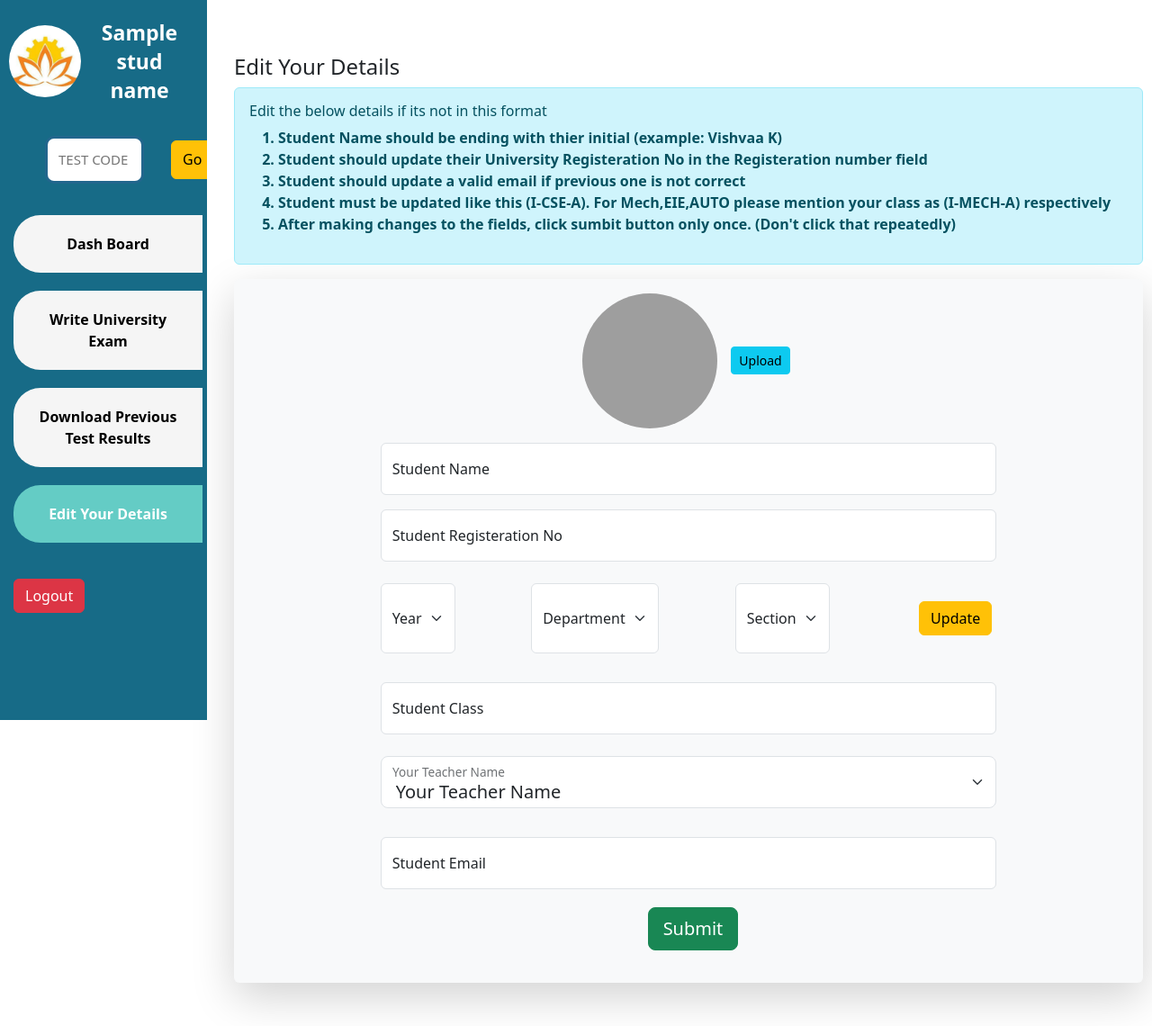
After one commit to vishvaa-vsk/Quiz-App, a Flask app: template src/templates/edit_user_details.html in a window 1280 px wide. The commit adds this page. Shown: the whole page at 90% size. Run offline with Flask 3, Linux system fonts and the light colour scheme; the template is opened without the code that fills it: most values are stand-ins (such as "Sample title", 1, 10 or a date in 2020); grey boxes are pictures that could not be loaded.

Commit message:
ADDING MBA DEPT
Added MBA Choice in signup.html and edit_user_details.html

```diff
--- /dev/null
+++ b/src/templates/edit_user_details.html
@@ -0,0 +1,199 @@
+{% extends "dashBase.html" %}
+
+{% block title %}VEC Quiz App{% endblock %}
+{% block customCSS %}
+<link rel="stylesheet" href="{{ url_for('static',filename='studDashboard.css') }}">
+{% endblock %}
+
+{% block dashContent %}
+    <div class="sidebar">
+        <div class="studBanner">
+            <img src="{{ url_for('static',filename='VEC-logo.png') }}" alt="logo" class="clgLogo">
+            <h6 class="studName">{{studName}}</h6>
+        </div>
+
+        <div class="d-flex justify-content-evenly">
+            <input type="text" name="testCode" id="testCode" placeholder="TEST CODE" onkeydown="writeTest(this)">
+            <button id="testButton" type="button" class="btn btn-warning" data-bs-toggle="modal" data-bs-target="#staticBackdrop">Go</button>
+        </div>
+
+        <a href="{{ url_for('main.dashboard') }}">Dash Board</a>
+        <a href="{{ url_for('main.univ_exam') }}">Write University Exam</a>
+        <a href="{{ url_for('main.download_prev_result') }}">Download Previous Test Results</a>
+        <a href="{{ url_for('main.edit_details') }}" class="active">Edit Your Details</a>
+        <a href="{{ url_for('main.logout') }}" class="btn btn-danger">Logout</a>
+     </div>
+
+
+  <div class="content">
+    <h4>Edit Your Details</h4>
+  <div class="alert alert-info">
+    <h6>Edit the below details if its not in this format</h6>
+    <ol style="font-weight: bold;">
+      <li>Student Name should be ending with thier initial (example: Vishvaa K)</li>
+      <li>Student should update their University Registeration No in the Registeration number field</li>
+      <li>Student should update a valid email if previous one is not correct</li>
+      <li>Student must be updated like this (I-CSE-A). For Mech,EIE,AUTO please mention your class as (I-MECH-A) respectively</li>
+      <li>After making changes to the fields, click sumbit button only once. (Don't click that repeatedly)</li>
+    </ol>
+  </div>
+    <div class="edit-profile shadow-lg p-3 mb-5 bg-body-tertiary rounded">
+      <form action="{{ url_for('main.edit_details') }}" method="POST" id="editDetailsForm">
+        <div class="avatar d-flex justify-content-center align-items-center">
+          <img src="https://cdn.pixabay.com/photo/2015/10/05/22/37/blank-profile-picture-973460_1280.png" alt="" width="150" height="150" style="border-radius: 50%;">
+          <div><button type="button" class="btn btn-info btn-sm">Upload</button></div>
+        </div>
+
+        <div class="d-flex justify-content-evenly align-items-center">
+          <div class="form-floating mt-3" style="width: 70%;">
+            <input type="text" class="form-control" id="studName" name="studName" placeholder="Student Name" autocomplete="off">
+            <label for="studName">Student Name</label>
+          </div>
+        </div>
+
+        <div class="d-flex justify-content-evenly align-items-center">
+          <div class="form-floating mt-3" style="width: 70%;">
+            <input type="text" class="form-control" id="studRegno" name="studRegno" placeholder="Student Regno" autocomplete="off">
+            <label for="studRegno">Student Registeration No</label>
+          </div>
+        </div>
+        <br>
+        <div class="d-flex justify-content-evenly align-items-center">
+          <div class="form-floating mb-3" style="width: 70%;">
+            <div class="d-flex justify-content-between">
+                  <div class="d-flex justify-content-sm-evenly">
+                    <select class="form-select" id="year" required >
+                      <option disabled selected>Year</option>
+                      <option value="I">I</option>
+                      <option value="II">II</option>
+                      <option value="III">III</option>
+                      <option value="IV">IV</option>
+                    </select>
+                  </div>
+                  <div class="d-flex justify-content-sm-evenly">
+                    <select class="form-select" name="" id="dept" required>
+                      <option disabled selected>Department</option>
+                      <option value="CSE">CSE</option>
+                      <option value="AI&DS">AI&DS</option>
+                      <option value="AUTO">AUTO</option>
+                      <option value="CIVIL">CIVIL</option>
+                      <option value="CSE(CS)">CSE(CS)</option>
+                      <option value="EEE">EEE</option>
+                      <option value="ECE">ECE</option>
+                      <option value="EIE">EIE</option>
+                      <option value="IT">IT</option>
+                      <option value="MECH">MECH</option>
+                      <option value="MBA">MBA</option>
+
+                    </select>
+                  </div>
+                  <div class="d-flex justify-content-sm-evenly">
+                    <select class="form-select" name="" id="section" required>
+                      <option disabled selected>Section</option>
+                      <option value="A">A</option>
+                      <option value="B">B</option>
+                      <option value="C">C</option>
+                      <option value="D">D</option>
+                    </select>
+                  </div>
+                  <div class="d-flex justify-content-sm-evenly">
+                    <button type="button" class="btn btn-warning" onclick="updateClassSec()">Update</button>
+                  </div>
+              </div>
+          </div>
+        </div>
+
+        <div class="d-flex justify-content-evenly align-items-center">
+          <div class="form-floating mt-3" style="width: 70%;">
+            <input type="text" class="form-control" id="class-sec" name="studClass" placeholder="Student Class" autocomplete="off" style="text-transform: uppercase
+            ;">
+            <label for="class-sec">Student Class</label>
+          </div>
+        </div>
+        <br>
+
+        <div class="d-flex justify-content-evenly align-items-center">
+          <div class="form-floating" style="width: 70%;">
+            <select class="form-select form-select-lg mb-3" name="teacherName" id="teacher" aria-label="Teacher Name" required>
+              <option value="Teacher Name" selected="selected" disabled>Your Teacher Name</option>
+              <option value="Baskaran V">Baskaran V</option>
+              <option value="Sugapriya S">Sugapriya S</option>
+              <option value="Balaji A">Balaji A</option>
+              <option value="Latha J">Latha J</option>
+              <option value="Dhanalakshmi R">Dhanalakshmi R</option>
+              <option value="Vinothkumar M">Vinothkumar M</option>
+              <option value="Anand V">Anand V</option>
+              <option value="Archana G.M">Archana G.M</option>
+              <option value="Kirubakaran Amalraj">Kirubakaran Amalraj</option>
+            </select>
+            <label for="teacher">Your Teacher Name</label>
+          </div>
+        </div>
+        <div class="d-flex justify-content-evenly align-items-center">
+          <div class="form-floating mt-3" style="width: 70%;">
+            <input type="email" class="form-control" id="studEmail" name="studEmail" placeholder="Student Email" autocomplete="off">
+            <label for="studEmail">Student Email</label>
+          </div>
+        </div>
+        <div class="d-flex justify-content-evenly align-items-center">
+          <button type="submit" class="btn btn-success btn-lg">Submit</button>
+        </div>
+      </form>
+    </div>
+
+  </div>
+{% endblock %}
+
+{% block customJS %}
+    <script>
+      window.onload = () =>{
+            const getUserDetailsUrl = "{{ url_for('main.get_user_details') }}";
+            fetch(getUserDetailsUrl,{
+              "method":'POST',
+            }).then(response => response.json()).then(json=>{
+                    document.getElementById("studName").value = json['username'];
+                    document.getElementById("studRegno").value = json['regno'];
+                    document.getElementById("class-sec").value = json['class'];
+                    document.getElementById("studEmail").value = json['email'];
+                    document.querySelector("#teacher").value = json['teacher'];
+            })
+      }
+      updateClassSec=()=>{
+          year = document.querySelector("#year").value
+          dept = document.querySelector("#dept").value
+          section = document.querySelector("#section").value
+          classSec = `${year}-${dept}-${section}`
+          document.querySelector("#class-sec").value = classSec
+      }
+
+    sendTestCode = () =>{
+        var testCode = document.querySelector("#testCode").value;
+        $.ajax({
+            url : `/verify_test/${testCode}`,
+            type:'POST',
+            data: {'testCode':testCode},
+            success: function(response) {
+                window.location.href = response.url;
+            }
+        });}
+
+
+    var writeTest=(input)=>{
+        if(event.key == 'Enter'){
+            var testCode = input.value;
+            document.querySelector('#staticBackdrop').style.display = "block";
+            var confirmButton = document.querySelector("#confirmButton");
+            confirmButton.addEventListener('click',function(){
+            $.ajax({
+                url : `/verify_test/${testCode}`,
+                type:'POST',
+                data: {'testCode':testCode},
+                success: function(response) {
+                    window.location.href = response.url;
+                }
+            })
+            });
+        };
+    }
+    </script>
+{% endblock %}
--- a/src/templates/signup.html
+++ b/src/templates/signup.html
@@ -49,6 +49,7 @@
                       <option value="EIE">EIE</option>
                       <option value="IT">IT</option>
                       <option value="MECH">MECH</option>
+                      <option value="MBA">MBA</option>
                     </select>
                   </div>
                   <div class="d-flex justify-content-sm-evenly">
```
